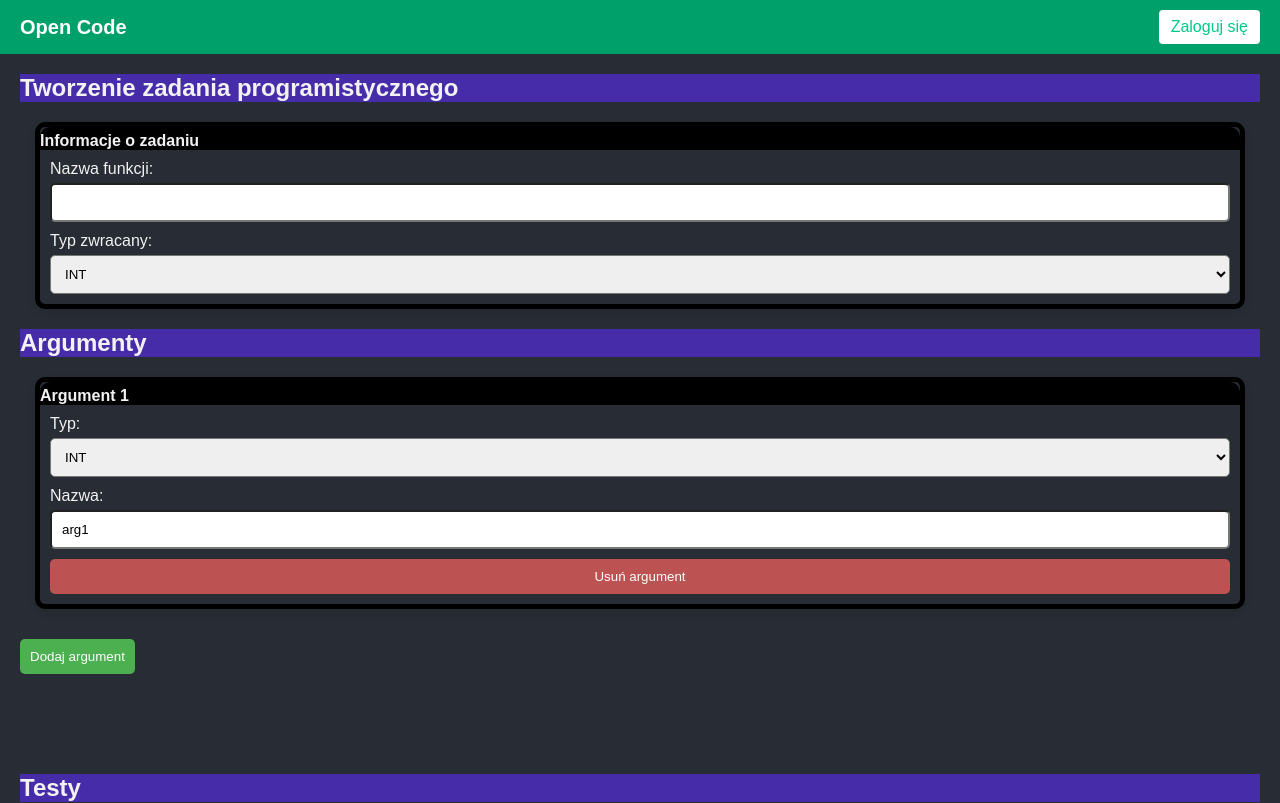
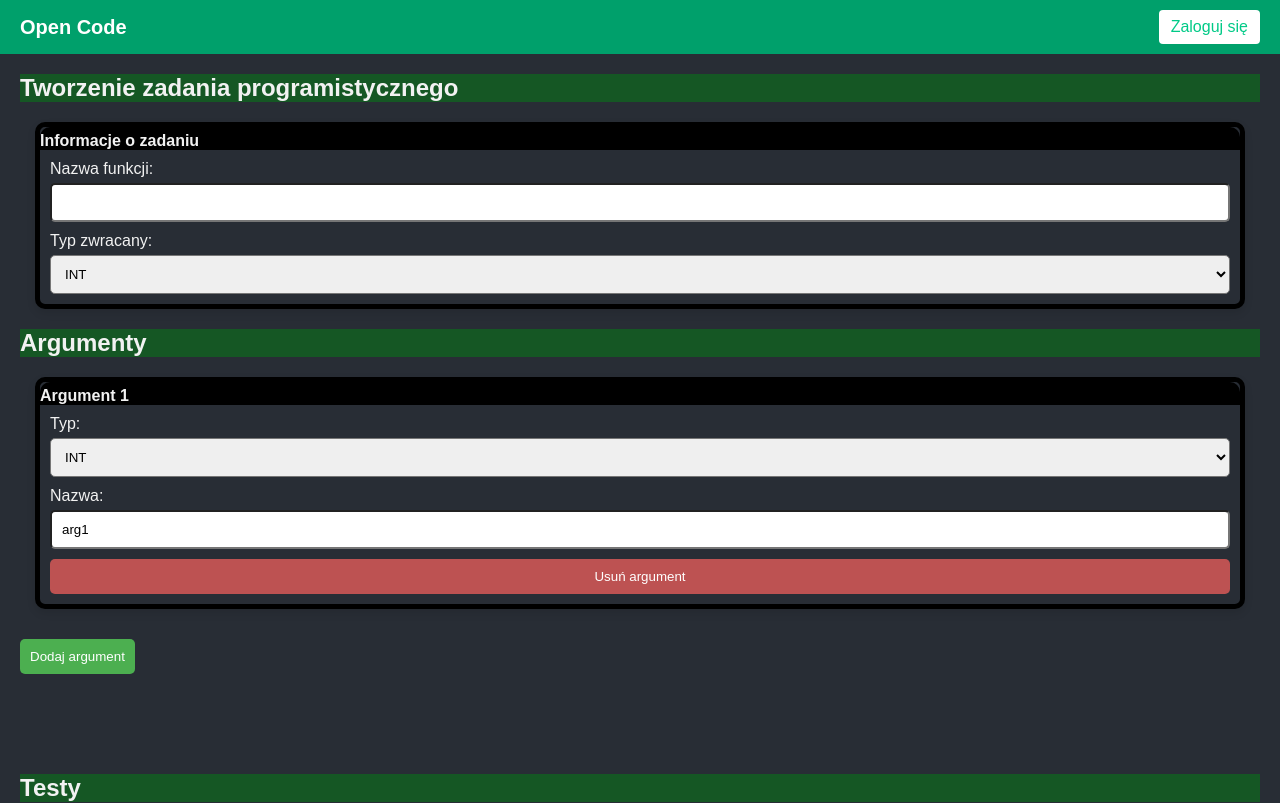
Before and after one commit to Lisu02/openCodeFrontVue, a Vue app: page /preview in a window 1280 px wide. Shown: the top 803 px of the page. Built offline with nearby package versions, Linux system fonts and the light colour scheme.

Commit message:
lepszy kolor

```diff
--- a/src/components/AddTaskComp.vue
+++ b/src/components/AddTaskComp.vue
@@ -17,6 +17,7 @@
               class="form-control"
               pattern="[A-Za-z0-9]+"
               title="Tylko litery i cyfry bez spacji"
+
             />
           </div>
 
@@ -346,7 +347,7 @@ const submitTask = async () => {
 }
 
 h2 {
-  background-color: #472caa;
+  background-color: #155724;
 }
 
 label {
```
